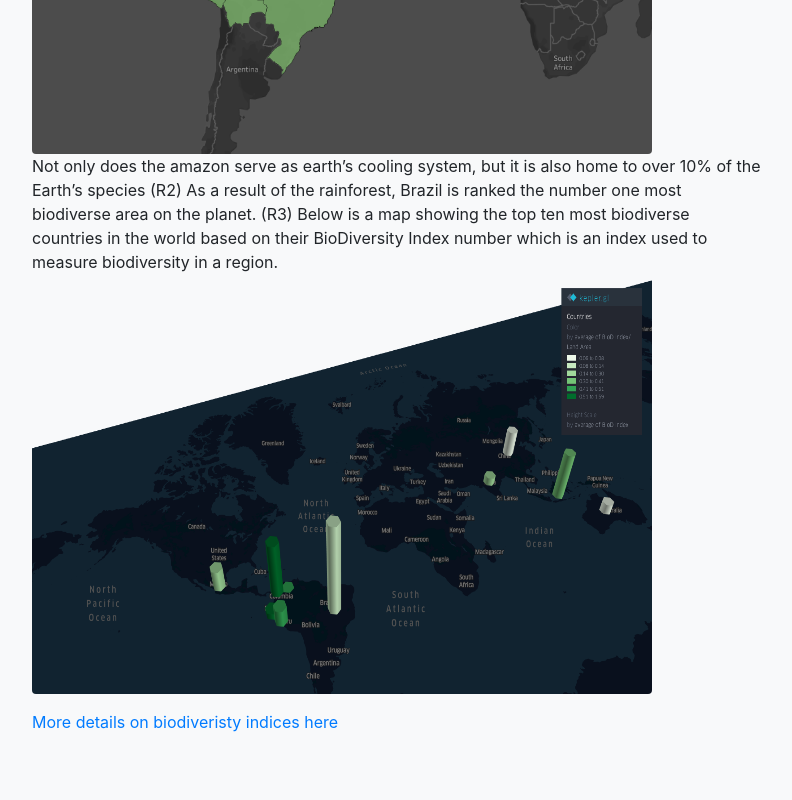
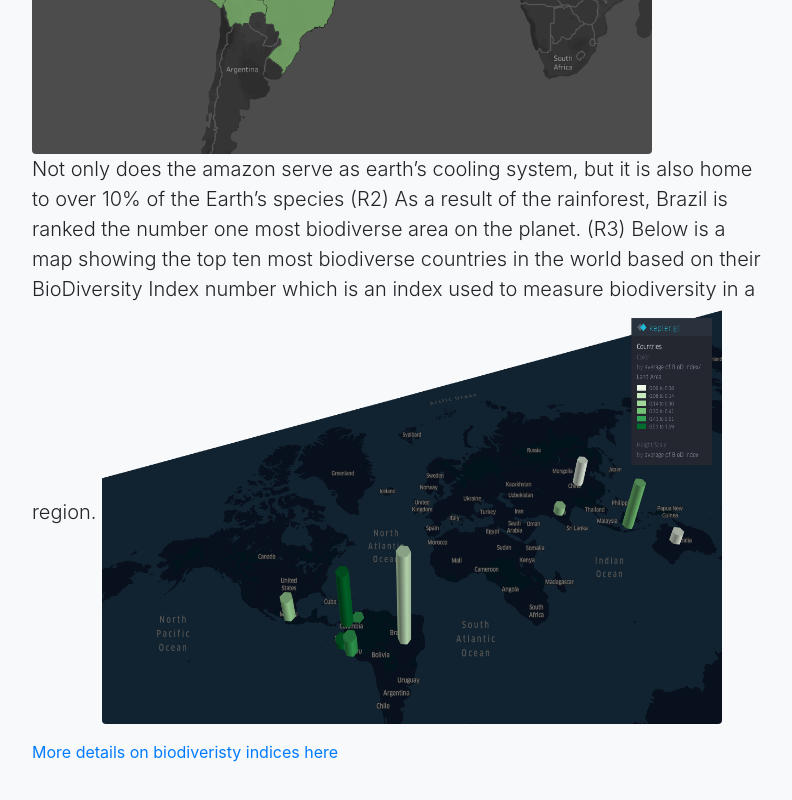
Before and after one commit to anaparravera/amazon-deforestation, a website with bundled scripts: page index.html in a window 1280 px wide. Shown: the part 1589-2389 px from the top of the page, without its empty margins (243-1035 px from the left). Built offline with nearby package versions, Linux system fonts and the light colour scheme.

Commit message:
changing p style again

```diff
--- a/index.html
+++ b/index.html
@@ -73,7 +73,7 @@
       </div>
       <div class="row">
         <div class="col-lg-8 mx-auto">
-          <p>Not only does the amazon serve as earth’s cooling system, but it is also home to over 10% of the Earth’s species (R2) As a result of the rainforest, Brazil is ranked the number one most biodiverse area on the planet. (R3) Below is a map showing the top ten most biodiverse countries in the world based on their BioDiversity Index number which is an index used to measure biodiversity in a region.
+          <p class="lead">Not only does the amazon serve as earth’s cooling system, but it is also home to over 10% of the Earth’s species (R2) As a result of the rainforest, Brazil is ranked the number one most biodiverse area on the planet. (R3) Below is a map showing the top ten most biodiverse countries in the world based on their BioDiversity Index number which is an index used to measure biodiversity in a region.
           <img width="620" height="420" src="assets/img/kepler-gl.png" class="wide rounded margin-bottom-1" alt="Image"/>
           <p><a href="biodiversity-kepler.html">More details on biodiveristy indices here</a></p>
         </div>
```
